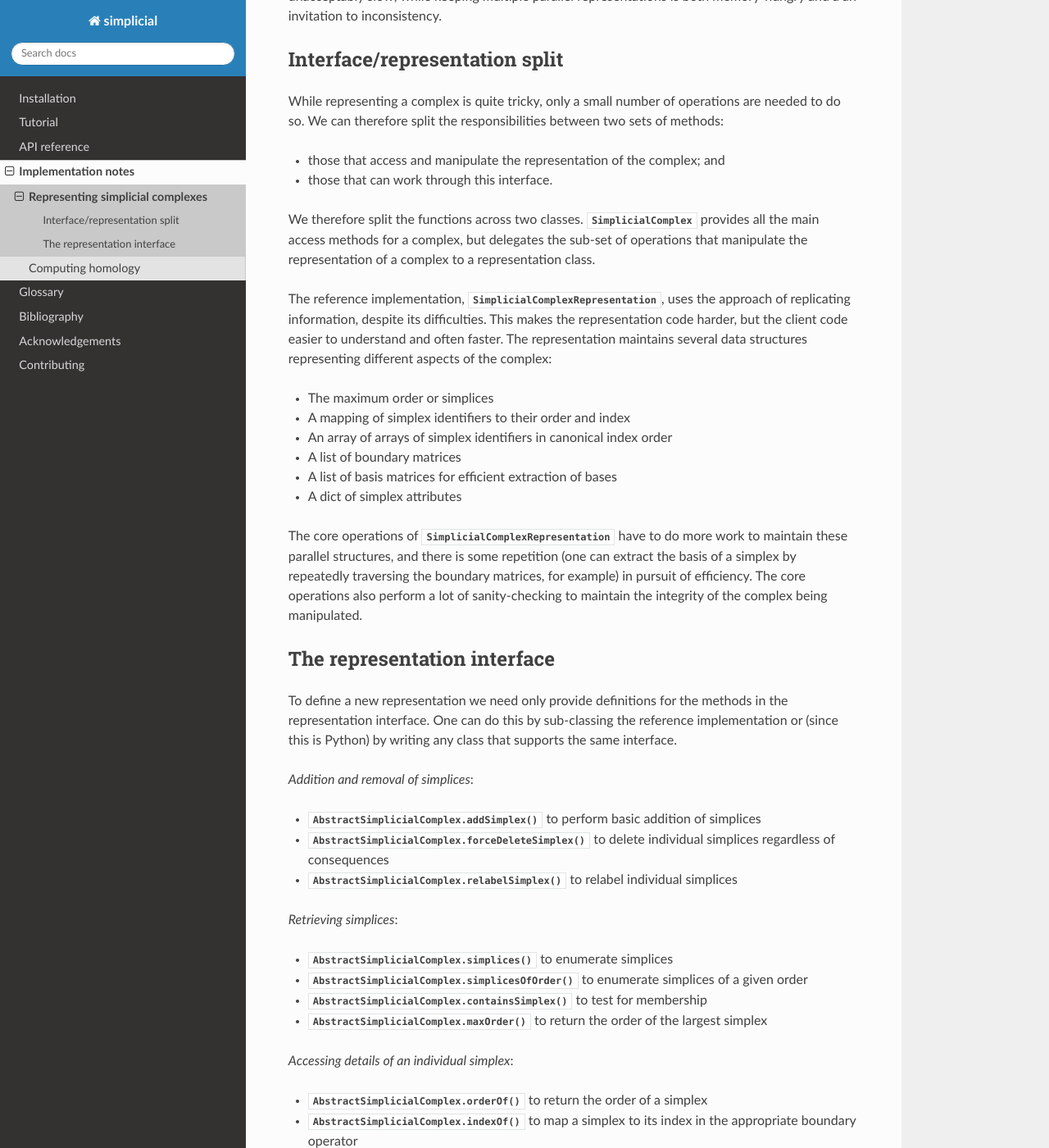
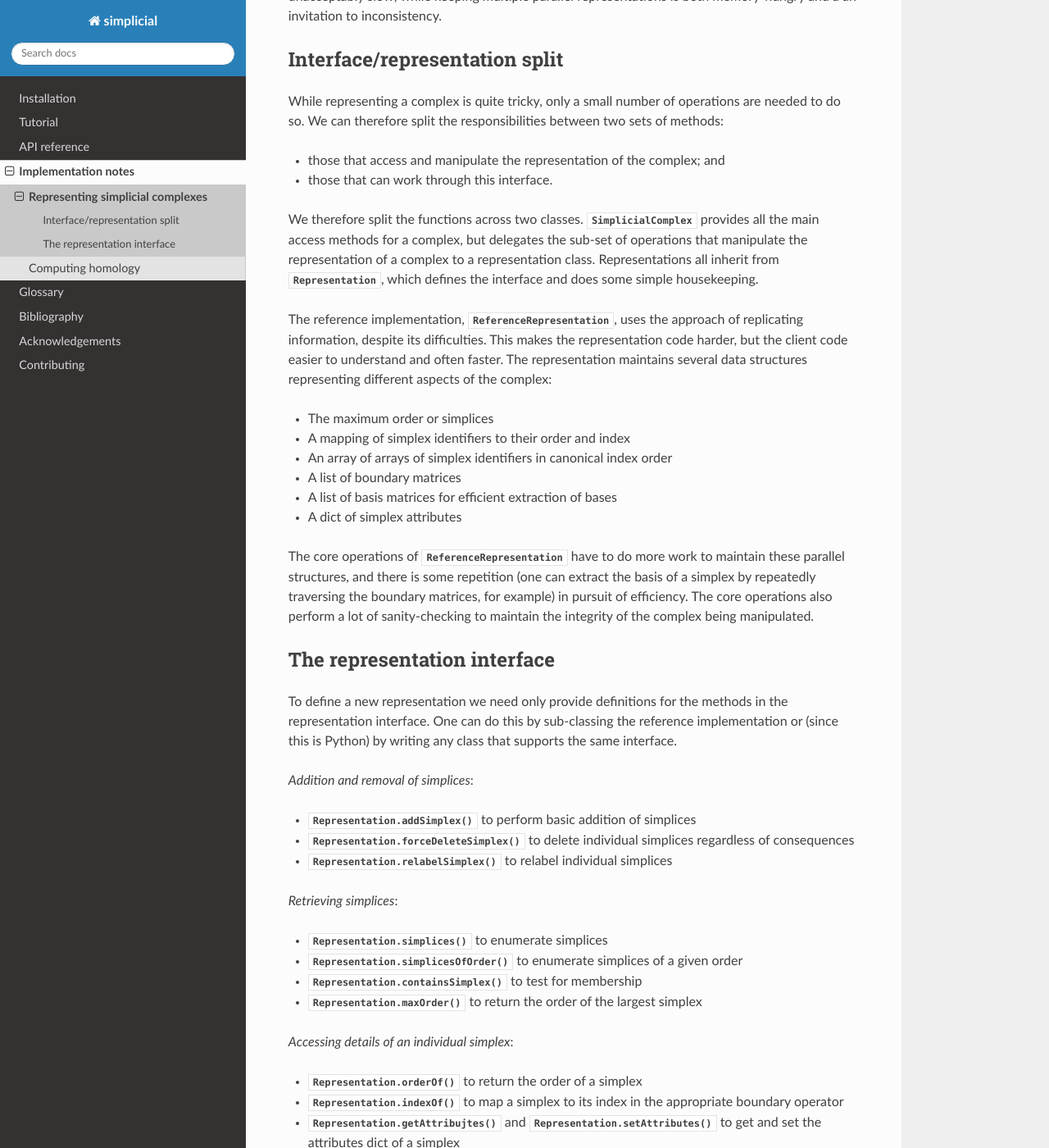
Before and after one commit to simoninireland/simplicial, a Sphinx documentation site: the page built from doc/implementation/simplicialcomplex.rst, in a window 1280 px wide and 1400 px high, scrolled down 272 px. Shown: the whole window at 82% size. Built offline with Sphinx 7.4.7 and the Read the Docs theme 2.0.0, drawn with Linux system fonts in a browser that asks for light colours; some of the changed text lies outside the part shown.

Commit message:
Old class names

```diff
--- a/doc/implementation/simplicialcomplex.rst
+++ b/doc/implementation/simplicialcomplex.rst
@@ -29,9 +29,11 @@ We therefore split the functions across two classes.
 :class:`SimplicialComplex` provides all the main access methods for a
 complex, but delegates the sub-set of operations that manipulate the
 representation of a complex to a representation class.
+Representations all inherit from :class:`Representation`, which
+defines the interface and does some simple housekeeping.
 
 The reference implementation,
-:class:`SimplicialComplexRepresentation`, uses the approach of
+:class:`ReferenceRepresentation`, uses the approach of
 replicating information, despite its difficulties. This makes the
 representation code harder, but the client code easier to understand
 and often faster. The representation maintains several data structures
@@ -44,7 +46,7 @@ representing different aspects of the complex:
 * A list of basis matrices for efficient extraction of bases
 * A dict of simplex attributes
 
-The core operations of :class:`SimplicialComplexRepresentation` have
+The core operations of :class:`ReferenceRepresentation` have
 to do more work to maintain these parallel structures, and there is
 some repetition (one can extract the basis of a simplex by repeatedly
 traversing the boundary matrices, for example) in pursuit of
@@ -62,37 +64,37 @@ writing any class that supports the same interface.
 
 *Addition and removal of simplices*:
 
-* :meth:`AbstractSimplicialComplex.addSimplex` to perform basic addition of
+- :meth:`Representation.addSimplex` to perform basic addition of
   simplices
-* :meth:`AbstractSimplicialComplex.forceDeleteSimplex` to delete
+- :meth:`Representation.forceDeleteSimplex` to delete
   individual simplices regardless of consequences
-* :meth:`AbstractSimplicialComplex.relabelSimplex` to relabel individual
+- :meth:`Representation.relabelSimplex` to relabel individual
   simplices
 
 *Retrieving simplices*:
 
-* :meth:`AbstractSimplicialComplex.simplices` to enumerate simplices
-* :meth:`AbstractSimplicialComplex.simplicesOfOrder` to enumerate
+- :meth:`Representation.simplices` to enumerate simplices
+- :meth:`Representation.simplicesOfOrder` to enumerate
   simplices of a given order
-* :meth:`AbstractSimplicialComplex.containsSimplex` to test for membership
-* :meth:`AbstractSimplicialComplex.maxOrder` to return the order of the
+- :meth:`Representation.containsSimplex` to test for membership
+- :meth:`Representation.maxOrder` to return the order of the
   largest simplex
 
 *Accessing details of an individual simplex*:
 
-* :meth:`AbstractSimplicialComplex.orderOf` to return the order of a simplex
-* :meth:`AbstractSimplicialComplex.indexOf` to map a simplex to its index in
+- :meth:`Representation.orderOf` to return the order of a simplex
+- :meth:`Representation.indexOf` to map a simplex to its index in
   the appropriate boundary operator
-* :meth:`AbstractSimplicialComplex.getAttribujtes` and
-  :meth:`AbstractSimplicialComplex.setAttributes` to get and set the attributes
+- :meth:`Representation.getAttribujtes` and
+  :meth:`Representation.setAttributes` to get and set the attributes
   dict of a simplex
-* :meth:`AbstractSimplicialComplex.faces` to find the faces of a simplex
-* :meth:`AbstractSimplicialComplex.cofaces` to find the cofaces of a simplex
-* :meth:`AbstractSimplicialComplex.basisOf` to find the basis of a simplex
+- :meth:`Representation.faces` to find the faces of a simplex
+- :meth:`Representation.cofaces` to find the cofaces of a simplex
+- :meth:`Representation.basisOf` to find the basis of a simplex
 
 *Topological information*:
 
-* :meth:`AbstractSimplicialComplex.boundaryOperator` to compute the
+- :meth:`Representation.boundaryOperator` to compute the
   boundary operator matrix for a given order of simplices
 
 This is still quite a surface area, but significantly less than the
```
